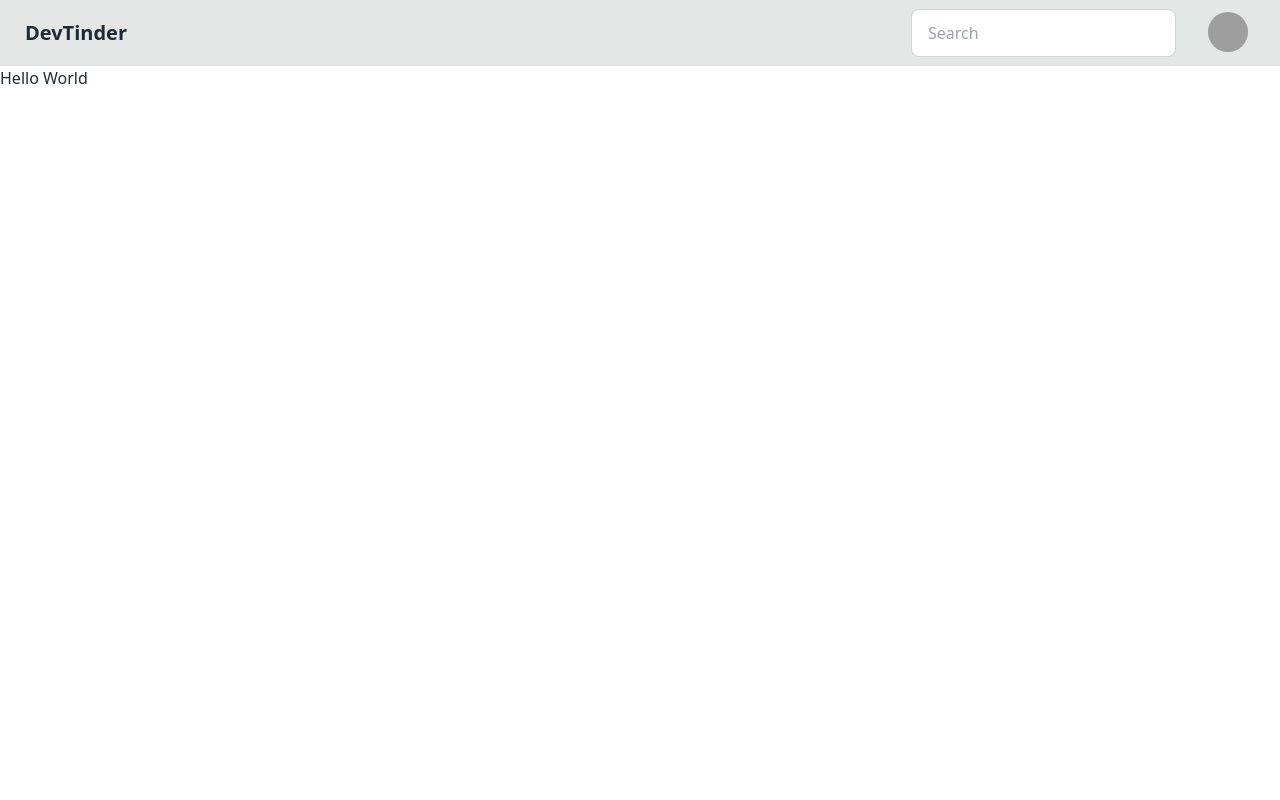
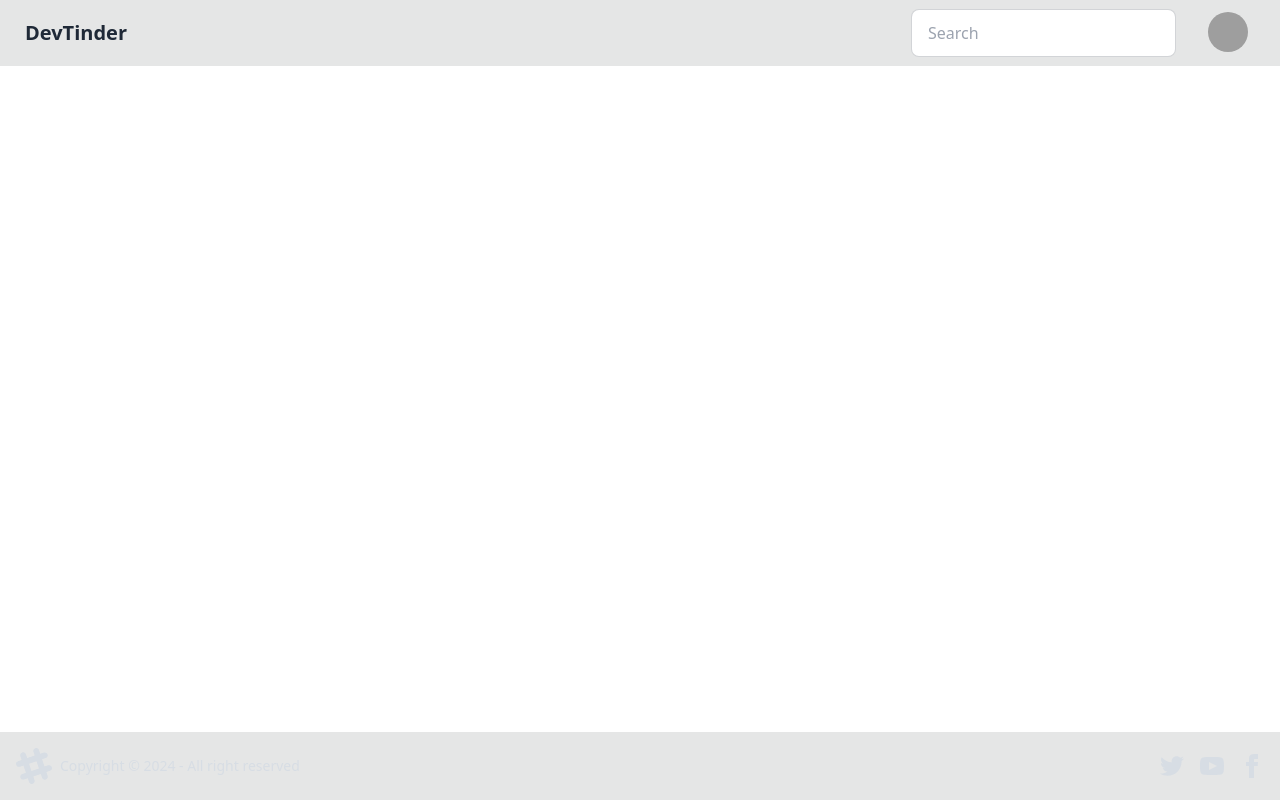
Before and after one commit to heyitsjatinbisht/devTinder-web, a React (Vite) app: page / in a window 1280 px wide. Built offline with nearby package versions, Linux system fonts and the light colour scheme; grey boxes are pictures that could not be loaded.

Commit message:
setup routing

```diff
--- a/package.json
+++ b/package.json
@@ -11,7 +11,8 @@
   },
   "dependencies": {
     "react": "^18.3.1",
-    "react-dom": "^18.3.1"
+    "react-dom": "^18.3.1",
+    "react-router-dom": "^6.28.0"
   },
   "devDependencies": {
     "@eslint/js": "^9.13.0",
--- a/src/App.jsx
+++ b/src/App.jsx
@@ -1,10 +1,20 @@
+import { BrowserRouter, Route, Routes } from "react-router-dom";
 import NavBar from "./components/NavBar";
+import Body from "./components/Body";
+import Login from "./components/Login";
+import Profile from "./components/Profile";
 
 function App() {
   return (
     <>
-      <NavBar />
-      <div>Hello World</div>
+      <BrowserRouter basename="/">
+        <Routes>
+          <Route path="/" element={<Body />}>
+            <Route path="/login" element={<Login />} />
+            <Route path="/profile" element={<Profile />} />
+          </Route>
+        </Routes>
+      </BrowserRouter>
     </>
   );
 }
--- /dev/null
+++ b/src/components/Body.jsx
@@ -0,0 +1,16 @@
+import React from "react";
+import NavBar from "./NavBar";
+import { Outlet } from "react-router-dom";
+import Footer from "./Footer";
+
+const Body = () => {
+  return (
+    <div>
+      <NavBar />
+      <Outlet />
+      <Footer />
+    </div>
+  );
+};
+
+export default Body;
--- /dev/null
+++ b/src/components/Footer.jsx
@@ -0,0 +1,59 @@
+import React from "react";
+
+const Footer = () => {
+  return (
+    <footer className="footer bg-base-300 text-neutral-content items-center p-4 absolute bottom-0">
+      <aside className="grid-flow-col items-center">
+        <svg
+          width="36"
+          height="36"
+          viewBox="0 0 24 24"
+          xmlns="http://www.w3.org/2000/svg"
+          fillRule="evenodd"
+          clipRule="evenodd"
+          className="fill-current"
+        >
+          <path d="M22.672 15.226l-2.432.811.841 2.515c.33 1.019-.209 2.127-1.23 2.456-1.15.325-2.148-.321-2.463-1.226l-.84-2.518-5.013 1.677.84 2.517c.391 1.203-.434 2.542-1.831 2.542-.88 0-1.601-.564-1.86-1.314l-.842-2.516-2.431.809c-1.135.328-2.145-.317-2.463-1.229-.329-1.018.211-2.127 1.231-2.456l2.432-.809-1.621-4.823-2.432.808c-1.355.384-2.558-.59-2.558-1.839 0-.817.509-1.582 1.327-1.846l2.433-.809-.842-2.515c-.33-1.02.211-2.129 1.232-2.458 1.02-.329 2.13.209 2.461 1.229l.842 2.515 5.011-1.677-.839-2.517c-.403-1.238.484-2.553 1.843-2.553.819 0 1.585.509 1.85 1.326l.841 2.517 2.431-.81c1.02-.33 2.131.211 2.461 1.229.332 1.018-.21 2.126-1.23 2.456l-2.433.809 1.622 4.823 2.433-.809c1.242-.401 2.557.484 2.557 1.838 0 .819-.51 1.583-1.328 1.847m-8.992-6.428l-5.01 1.675 1.619 4.828 5.011-1.674-1.62-4.829z"></path>
+        </svg>
+        <p>Copyright © {new Date().getFullYear()} - All right reserved</p>
+      </aside>
+      <nav className="grid-flow-col gap-4 md:place-self-center md:justify-self-end">
+        <a>
+          <svg
+            xmlns="http://www.w3.org/2000/svg"
+            width="24"
+            height="24"
+            viewBox="0 0 24 24"
+            className="fill-current"
+          >
+            <path d="M24 4.557c-.883.392-1.832.656-2.828.775 1.017-.609 1.798-1.574 2.165-2.724-.951.564-2.005.974-3.127 1.195-.897-.957-2.178-1.555-3.594-1.555-3.179 0-5.515 2.966-4.797 6.045-4.091-.205-7.719-2.165-10.148-5.144-1.29 2.213-.669 5.108 1.523 6.574-.806-.026-1.566-.247-2.229-.616-.054 2.281 1.581 4.415 3.949 4.89-.693.188-1.452.232-2.224.084.626 1.956 2.444 3.379 4.6 3.419-2.07 1.623-4.678 2.348-7.29 2.04 2.179 1.397 4.768 2.212 7.548 2.212 9.142 0 14.307-7.721 13.995-14.646.962-.695 1.797-1.562 2.457-2.549z"></path>
+          </svg>
+        </a>
+        <a>
+          <svg
+            xmlns="http://www.w3.org/2000/svg"
+            width="24"
+            height="24"
+            viewBox="0 0 24 24"
+            className="fill-current"
+          >
+            <path d="M19.615 3.184c-3.604-.246-11.631-.245-15.23 0-3.897.266-4.356 2.62-4.385 8.816.029 6.185.484 8.549 4.385 8.816 3.6.245 11.626.246 15.23 0 3.897-.266 4.356-2.62 4.385-8.816-.029-6.185-.484-8.549-4.385-8.816zm-10.615 12.816v-8l8 3.993-8 4.007z"></path>
+          </svg>
+        </a>
+        <a>
+          <svg
+            xmlns="http://www.w3.org/2000/svg"
+            width="24"
+            height="24"
+            viewBox="0 0 24 24"
+            className="fill-current"
+          >
+            <path d="M9 8h-3v4h3v12h5v-12h3.642l.358-4h-4v-1.667c0-.955.192-1.333 1.115-1.333h2.885v-5h-3.808c-3.596 0-5.192 1.583-5.192 4.615v3.385z"></path>
+          </svg>
+        </a>
+      </nav>
+    </footer>
+  );
+};
+
+export default Footer;
--- /dev/null
+++ b/src/components/Login.jsx
@@ -0,0 +1,7 @@
+import React from "react";
+
+const Login = () => {
+  return <div>Login</div>;
+};
+
+export default Login;
--- /dev/null
+++ b/src/components/Profile.jsx
@@ -0,0 +1,7 @@
+import React from "react";
+
+const Profile = () => {
+  return <div>Profile</div>;
+};
+
+export default Profile;
```
Also changed, not shown: 1 other file (tests, documents, lock files or other folders).
